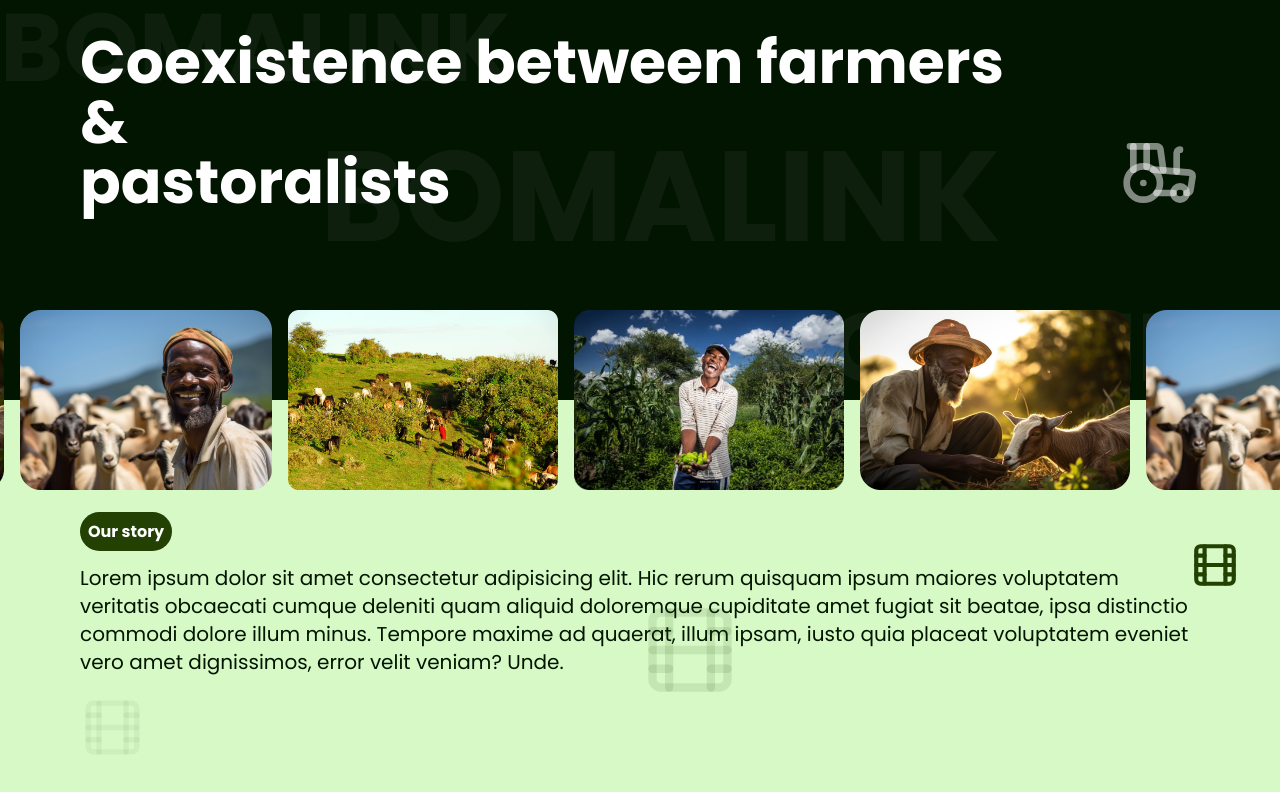
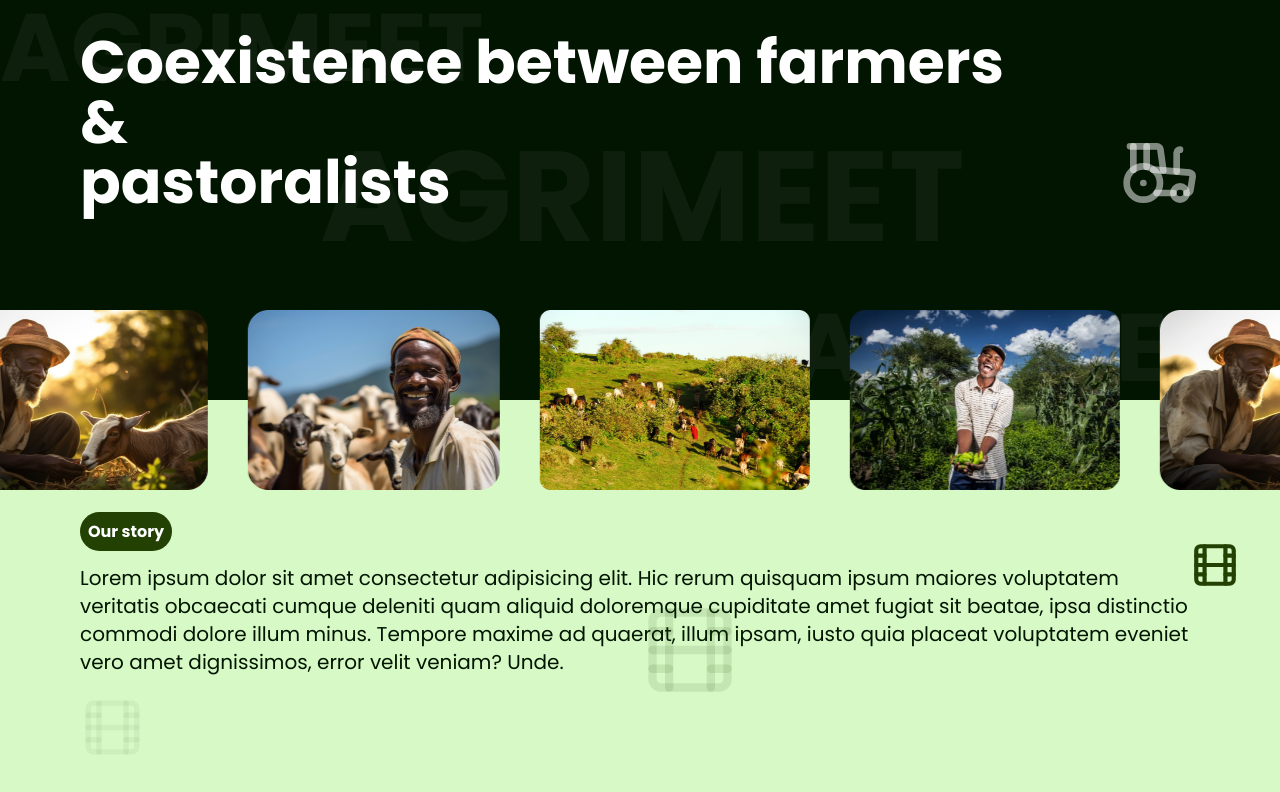
Before and after one commit to Icey-Python/BomaLink-web, a Next.js app: page /ourStory in a window 1280 px wide. Shown: the top 792 px of the page. Built offline with nearby package versions, Linux system fonts and the light colour scheme; a web font is replaced by a local one.

Commit message:
Update to our story carousel

```diff
--- a/app/ourStory/components/ScrollCard.tsx
+++ b/app/ourStory/components/ScrollCard.tsx
@@ -7,7 +7,7 @@ interface Props{
 
 const ScrollCard = ({path}:Props) => {
   return (
-    <Image src={path} height={353} width={488} alt='Marquee Image'className='mx-2' style={{height:"180px",width:"auto"}}/>
+    <Image className="mx-5 hover:scale-110 hover:mx-5 transition ease-in-out duration-700" src={path} height={353} width={488} alt='Marquee Image' style={{height:"180px",width:"auto"}}/>
   )
 }
 
--- a/app/ourStory/page.tsx
+++ b/app/ourStory/page.tsx
@@ -4,10 +4,11 @@ import { Film, Tractor } from 'lucide-react';
 
 import Image from "next/image"
 const page = () => {
+  const name = "AGRIMEET"
   return (
     <section className="w-screen h-screen bg-[#021500] text-white font-poppins flex-col relative">
-    <span className="absolute text-8xl font-bold text-white/5 z-0">BOMALINK</span>
-    <Marquee  pauseOnHover={true} style={{position:"absolute",top:"50%",transform:"translateY(-50%)",width:"100%",zIndex:"100"}} autoFill={true}>
+    <span className="absolute text-8xl font-bold text-white/5 z-0">{name}</span>
+    <Marquee  pauseOnHover={true} style={{position:"absolute",top:"50%",transform:"translateY(-50%)",width:"100%",height:"fit-content",zIndex:"100"}} speed={15} autoFill={true}>
     <ScrollCard path={"/farmer-with-goat.png"}/>
     <ScrollCard path={"/farmer-with-goats.png"}/>
     <ScrollCard path={"/cows.png"}/>
@@ -16,8 +17,8 @@ const page = () => {
     <div className="font-bold text-6xl h-1/2 px-20 py-8 z-10 relative">
     <p>Coexistence between farmers <br/> & <br/> pastoralists</p>
     <Tractor className="text-white/50 absolute top-1/3 right-20" size={80}/>
-    <span className="absolute top-1/3 left-1/4 text-9xl font-bold text-white/5 z-0">BOMALINK</span>
-    <span className="absolute top-3/4 right-1 text-8xl font-bold text-white/5 z-0">BOMALINK</span>
+    <span className="absolute top-1/3 left-1/4 text-9xl font-bold text-white/5 z-0">{name}</span>
+    <span className="absolute top-3/4 right-1 text-8xl font-bold text-white/5 z-0">{name}</span>
    </div>
 
     <div className="h-1/2 w-full bg-[#D6F9C6] text-[#021500] py-20 px-20 relative">
```
